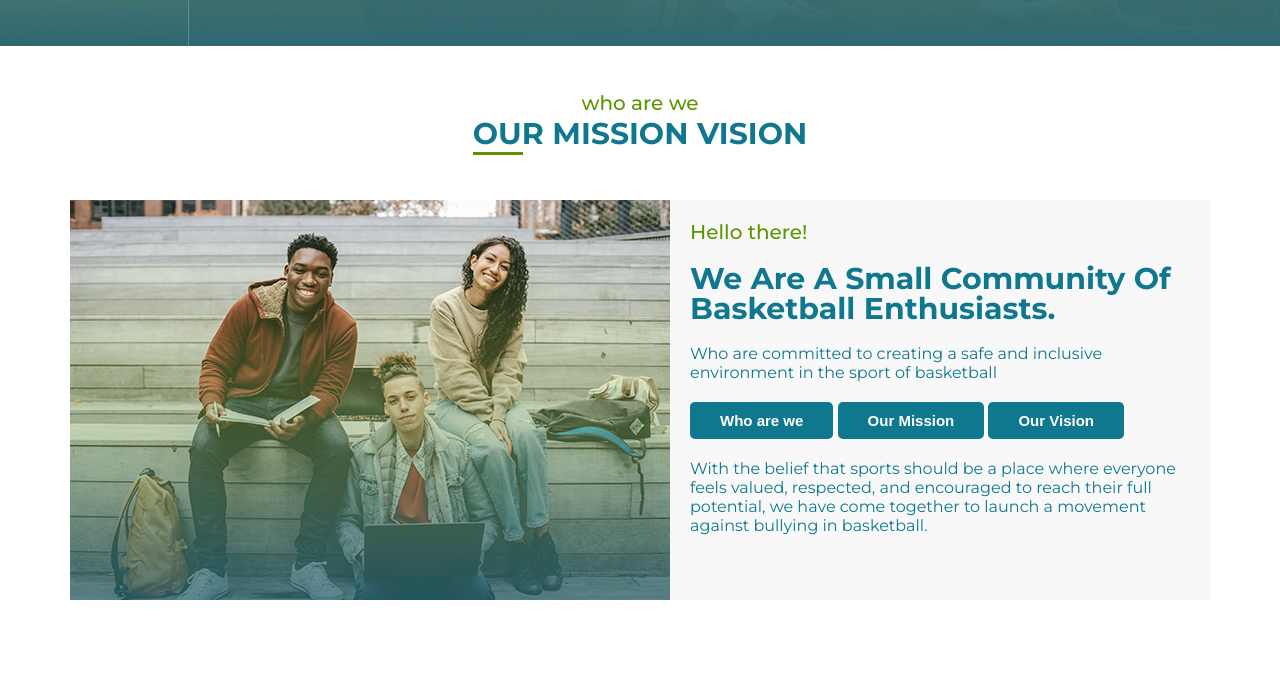
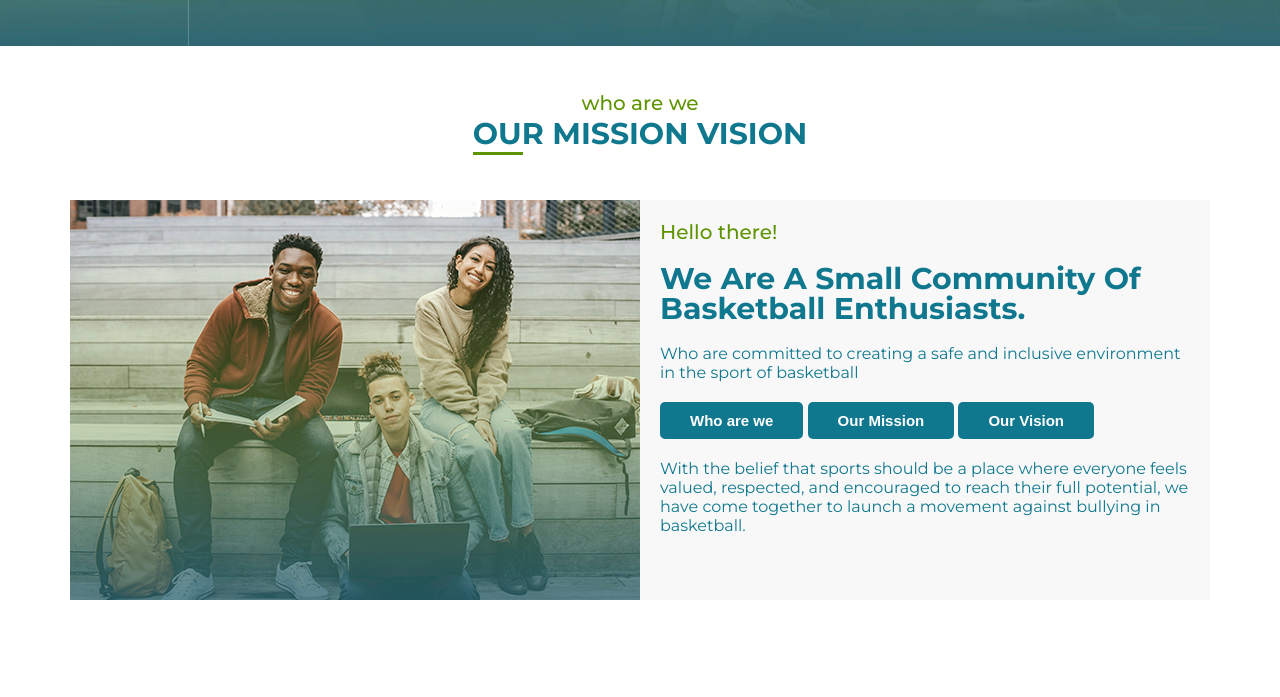
Before and after one commit to yingyang0729/FIP_Repo, a plain HTML site: page index.html in a window 1280 px wide. Shown: the part 864-1561 px from the top of the page. Drawn offline with Linux system fonts and the light colour scheme.

Commit message:
adding respoonsive

```diff
--- a/index.html
+++ b/index.html
@@ -104,8 +104,10 @@
             <!-- Mission Headline -->
             <section class="headline white">
                 <div class="headline__grid">
+                    <div>
                         <p>who are we</p>
                         <h2>OUR MISSION VISION</h2>
+                    </div>
                 </div>
             </section>
 
@@ -151,8 +153,10 @@
             <!-- OUR PROGRAMS Headline -->
             <section class="headline gray">
                 <div class="headline__grid">
+                    <div>
                         <p>what we do</p>
                         <h2>OUR PROGRAMS</h2>
+                    </div>
                 </div>
             </section>
 
@@ -206,8 +210,10 @@
             <!-- Video Healine -->
             <section class="headline white">
                 <div class="headline__grid">
+                    <div>
                         <p>video</p>
                         <h2>Demo Video</h2>
+                    </div>
                 </div>
             </section>
 
@@ -268,8 +274,10 @@
             <!-- Team page -->
             <section class="headline gray">
                 <div class="headline__grid">
+                    <div>
                         <p>team</p>
                         <h2>MEET OUR TEAM</h2>
+                    </div>
                 </div>
             </section>
 
--- a/sass/layout/_global.scss
+++ b/sass/layout/_global.scss
@@ -51,6 +51,7 @@
     background-color: $colour1;
 }
 .headline {
+    text-align: center;
     &__grid {
         display: grid;
         margin-inline: auto;
--- a/sass/layout/_main.scss
+++ b/sass/layout/_main.scss
@@ -56,10 +56,20 @@
         display: grid;
         margin-inline: auto;
         align-items: start;
-        grid-template-columns: 1fr 1fr;
+        grid-template-columns: 1fr;
         grid-template-rows: auto auto;
         justify-items: center;
-        width: min(100%, px(1140));
+        width: min(100% - px(40), px(1140));
+        @include breakpoint(tablet) {
+            grid-template-columns: 1fr 1fr;
+        }
+    }
+    &__img {
+        img {
+            width: 100%;
+            height: px(400);
+            object-fit: cover;
+        }
     }
     &__main {
         margin-left: px(20);
@@ -89,11 +99,14 @@
         display: grid;
         margin-inline: auto;
         align-items: start;
-        grid-template-columns: 1fr 1fr 1fr;
+        grid-template-columns: 1fr;
         gap: px(20);
         grid-template-rows: auto auto;
         justify-items: center;
-        width: min(100%, px(1140));
+        width: min(100% - px(40), px(1140));
+        @include breakpoint(tablet) {
+            grid-template-columns: 1fr 1fr 1fr;
+        }
     }
     &__img {
         img {
@@ -210,11 +223,17 @@
     display: grid;
     margin-inline: auto;
     align-items: start;
-    grid-template-columns: 1fr 1fr 1fr;
+    grid-template-columns: 1fr;
 
     grid-template-rows: auto auto;
     justify-items: center;
     width: min(100%, px(1140));
+    @include breakpoint(tablet) {
+        grid-template-columns: 1fr 1fr;
+    }
+    @include breakpoint(desktop) {
+        grid-template-columns: 1fr 1fr 1fr;
+    }
 }
 .row .item {
     margin: 0;
@@ -232,17 +251,26 @@
     }
     video {
         width: 100%;
-        height: 460px;
+        height: 3 60px;
         object-fit: cover;
+        @include breakpoint(tablet) {
+            height: 410px;
+        }
+        @include breakpoint(desktop) {
+            height: 460px;
+        }
     }
     &__grid {
         display: grid;
         margin-inline: auto;
         align-items: center;
-        grid-template-columns: 2fr 1fr;
+        grid-template-columns: 1fr;
         grid-template-rows: auto auto;
         justify-items: center;
         width: min(100%, px(1140));
+        @include breakpoint(tablet) {
+            grid-template-columns: 2fr 1fr;
+        }
     }
     &__controls {
         display: flex;
@@ -278,7 +306,7 @@
         grid-template-columns: 2fr 1fr;
         grid-template-rows: auto auto;
         justify-items: center;
-        width: min(100%, px(1140));
+        width: min(100% - px(40), px(1140));
     }
     &__content {
         text-align: center;
```
Also changed, not shown: css/main.css. Lines whose indentation alone changed are shown as unchanged.
